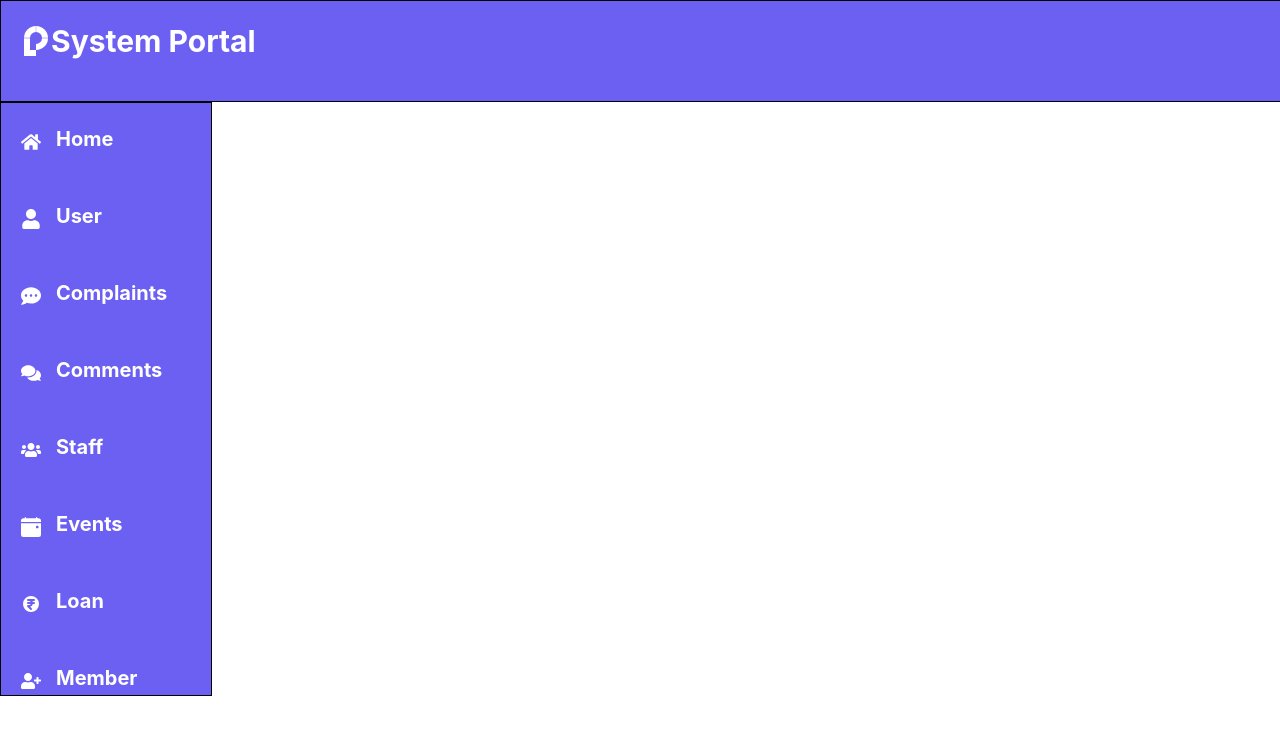
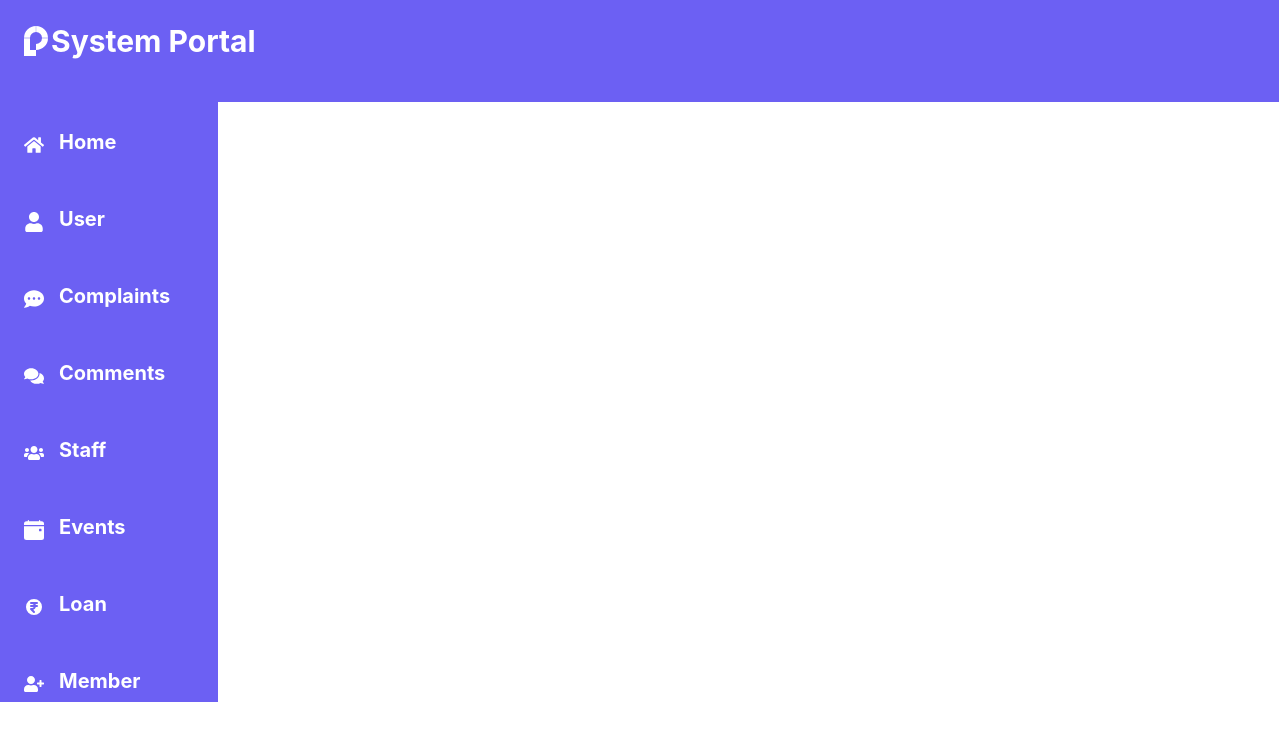
Before and after one commit to Govarthananofficial/SelfHelpMgmtSystem, a React (Create React App) app in the folder project/: page /dashboard in a window 1280 px wide. Shown: the top 740 px of the page. Built offline with nearby package versions, Linux system fonts and the light colour scheme.

Commit message:
css changed

```diff
--- a/project/src/Component/Dashboard.css
+++ b/project/src/Component/Dashboard.css
@@ -17,9 +17,9 @@ li{
 }
 .header
 {
-    width:100%;
+    width:99.8%;
     height:100px;
-    border:1px solid black;
+    border:1px solid #6c60f3;
     background-color: #6c60f3;
     color:white;
     font-size: 30px;
@@ -42,7 +42,7 @@ font-size: 20px;
    height:100%;
    border-radius:5px #6c60f3;
    background-color: #6c60f3;
-   border: 1px solid black;
+   border: 4px solid #6c60f3;
 }
 a {
     color: white;
```
